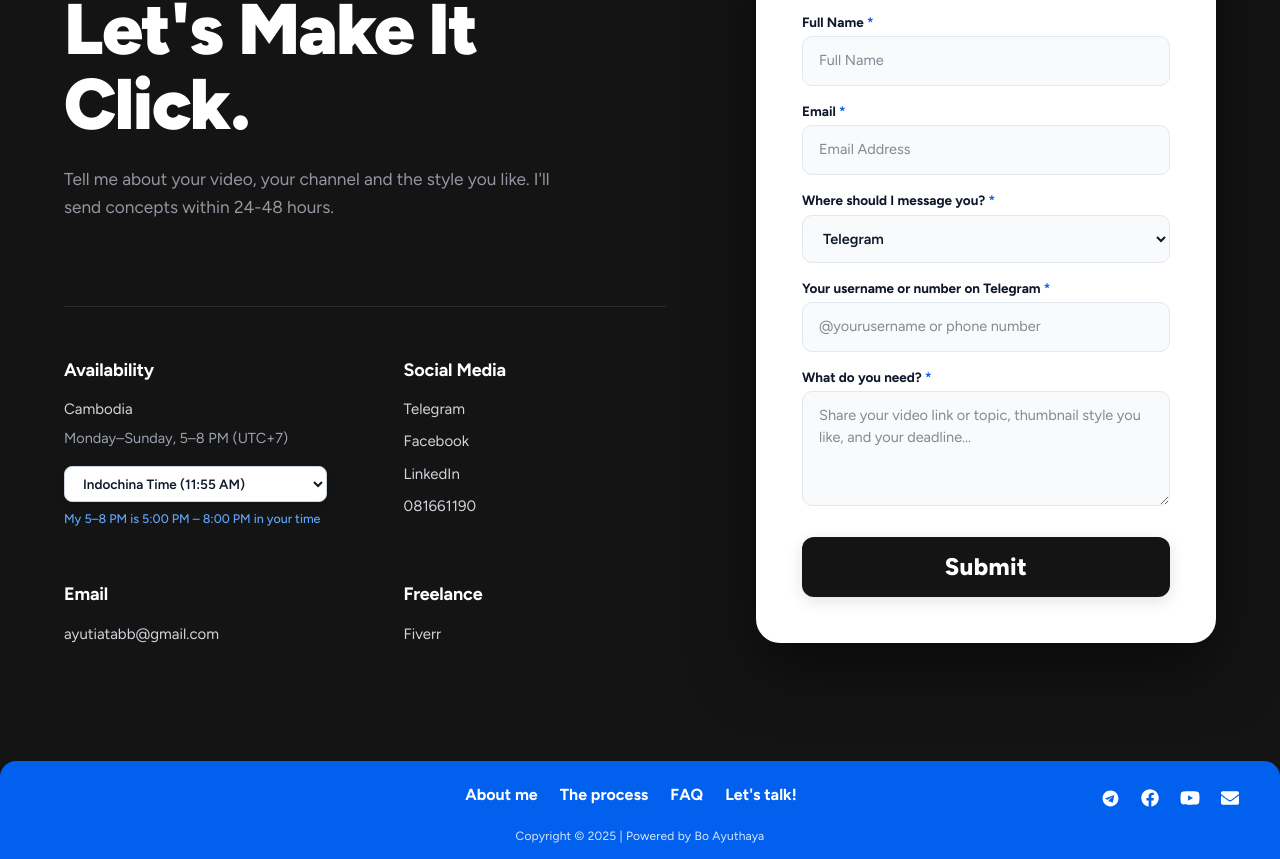
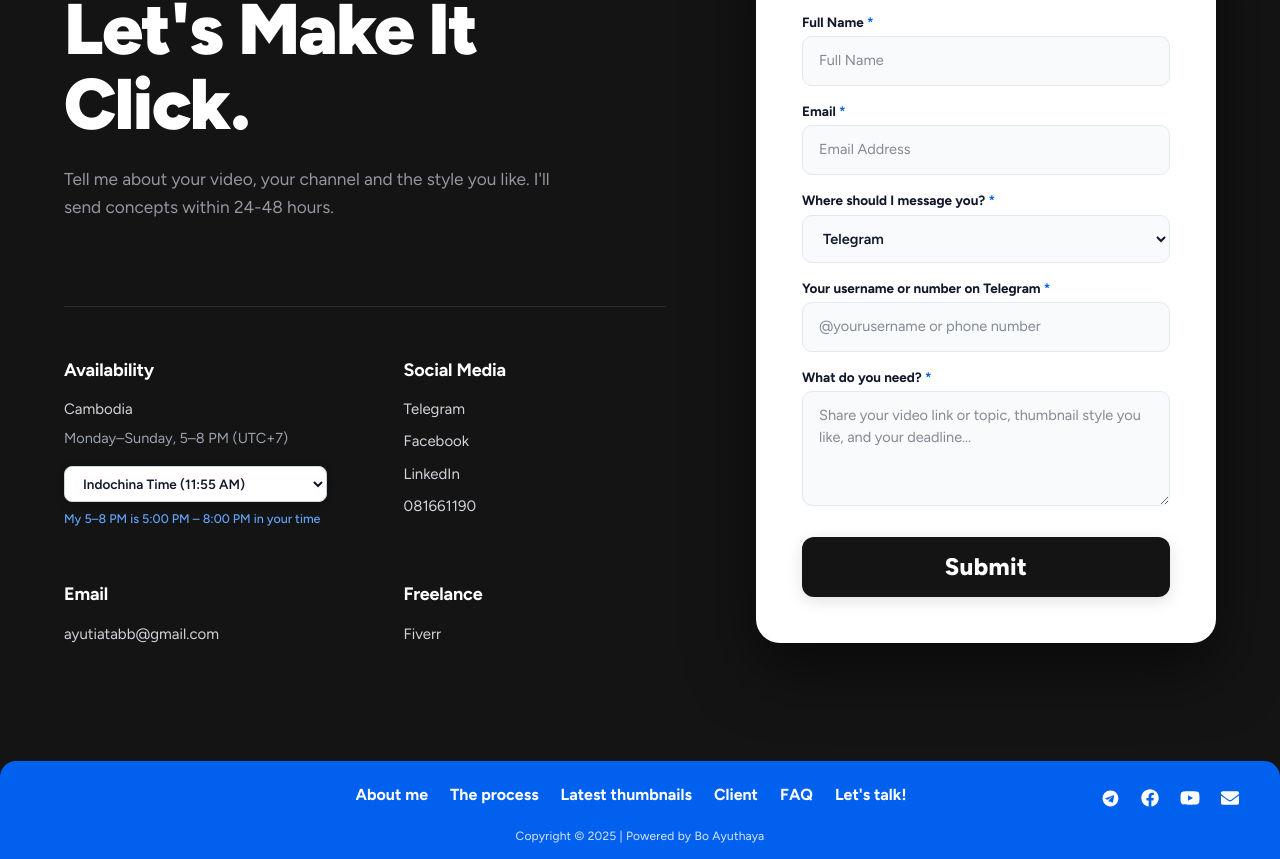
Before and after one commit to ayuthayapro/thumbnail_design_portfolio, a React (Vite) app: page / in a window 1280 px wide. Shown: the part 4688-5547 px from the top of the page. Built offline with nearby package versions, Linux system fonts and the light colour scheme.

Commit message:
Keep Latest thumbnails and add Client to footer navigation

```diff
--- a/src/components/Footer.jsx
+++ b/src/components/Footer.jsx
@@ -4,6 +4,8 @@ import { CONTACT_CONTENT } from '#constants'
 const NAV_ITEMS = [
   { label: 'About me', href: '#about-me' },
   { label: 'The process', href: '#theprocess' },
+  { label: 'Latest thumbnails', href: '#latest-thumbnails' },
+  { label: 'Client', href: '#client' },
   { label: 'FAQ', href: '#FAQ' },
   { label: "Let's talk!", href: '#contact' },
 ]
```
